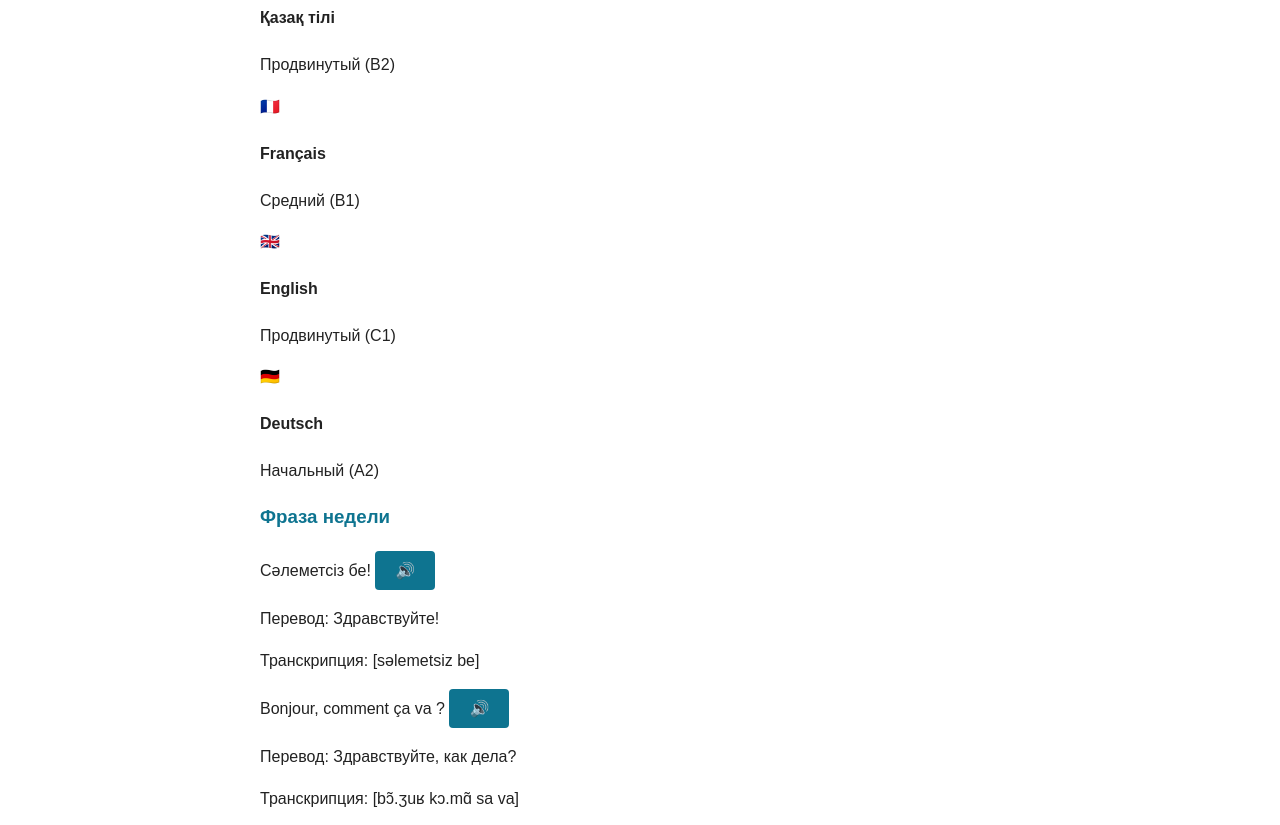
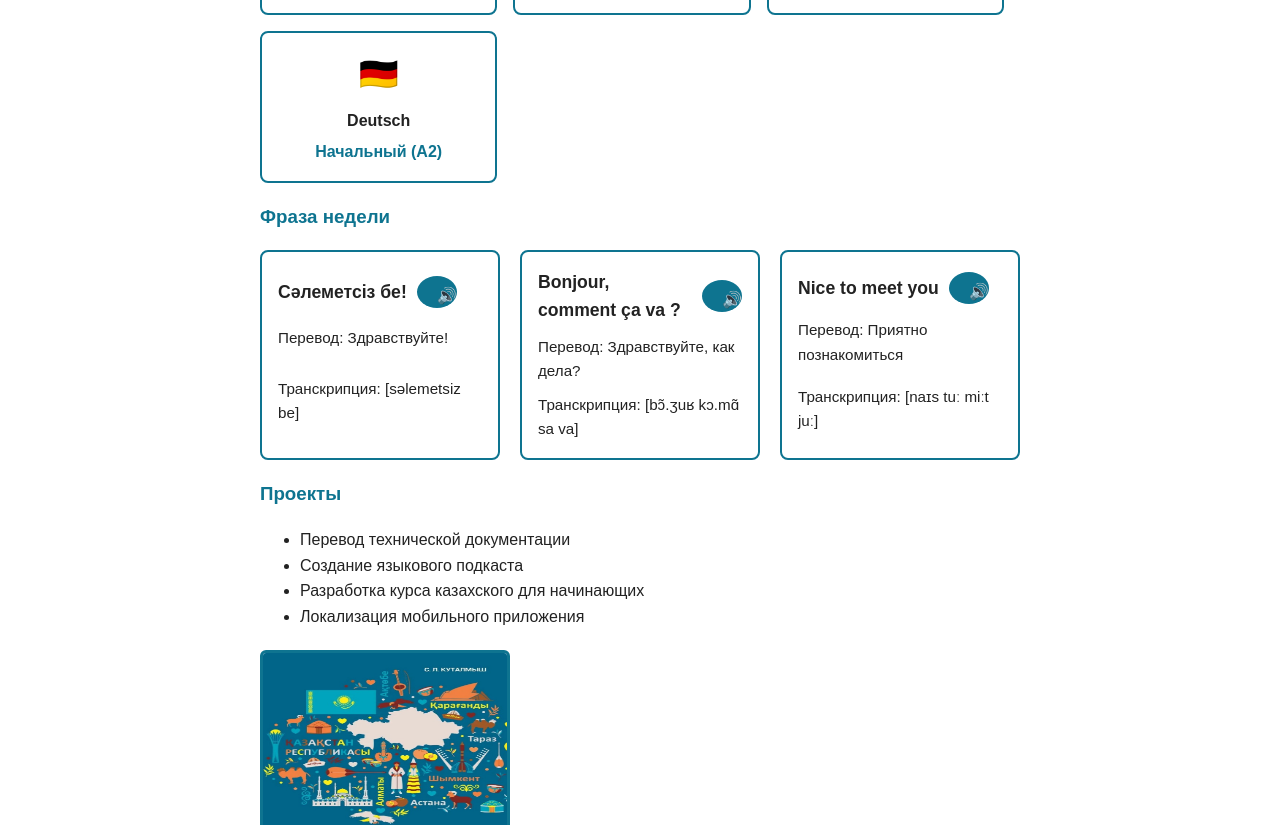
Before and after one commit to gzuzikpaid666/932404.kondratov.vadim.lab2, a plain HTML site: page index.html in a window 1280 px wide. Shown: the part 726-1551 px from the top of the page. Drawn offline with Linux system fonts and the light colour scheme.

Commit message:
Добавлены стили для навигации, flex/grid-раскладок и медиа-запросы для адаптивности

```diff
--- a/style.css
+++ b/style.css
@@ -8,6 +8,12 @@
 
 * {
     box-sizing: border-box;
+}
+
+html,
+body {
+    max-width: 100%;
+    overflow-x: hidden;
 }
 
 body {
@@ -67,10 +73,175 @@ section {
     outline: none;
 }
 
+.main-nav {
+    background-color: #ffffff;
+    border-bottom: 2px solid var(--main-color);
+    padding: 10px 20px;
+}
+
+.main-nav ul {
+    display: flex;
+    flex-wrap: wrap;
+    justify-content: center;
+    gap: 12px;
+    list-style: none;
+    margin: 0;
+    padding: 0;
+}
+
+.main-nav a {
+    display: inline-block;
+    color: var(--main-color);
+    text-decoration: none;
+    font-weight: bold;
+    padding: 8px 14px;
+    border-radius: 4px;
+    transition: background-color 0.2s ease, color 0.2s ease;
+}
+
+.main-nav a:hover {
+    background-color: var(--main-color);
+    color: #ffffff;
+}
+
+.main-nav a:focus {
+    outline: 3px solid var(--main-color);
+    outline-offset: 2px;
+}
+
+.main-nav a:active {
+    background-color: #063b46;
+    color: #ffffff;
+}
+
+@media (max-width: 480px) {
+    .main-nav ul {
+        flex-direction: column;
+        align-items: stretch;
+        text-align: center;
+    }
+}
+
 main {
     padding: 20px;
     max-width: 800px;
     margin: 0 auto;
+}
+
+.lang-cards {
+    display: flex;
+    flex-wrap: wrap;
+    gap: 16px;
+}
+
+.lang-card {
+    flex: 0 1 calc(33.333% - 16px);
+    background-color: #ffffff;
+    border: 2px solid var(--main-color);
+    border-radius: 8px;
+    padding: 16px;
+    text-align: center;
+}
+
+.lang-card .flag {
+    display: block;
+    font-size: 2rem;
+    margin-bottom: 8px;
+}
+
+.lang-card h4 {
+    margin: 0 0 6px;
+    color: var(--text-dark);
+}
+
+.lang-card .level {
+    margin: 0;
+    color: var(--main-color);
+    font-weight: bold;
+}
+
+@media (max-width: 768px) {
+    .lang-card {
+        flex-basis: calc(50% - 16px);
+    }
+}
+
+@media (max-width: 480px) {
+    .lang-card {
+        flex-basis: 100%;
+    }
+}
+
+.phrase-grid {
+    display: grid;
+    grid-template-columns: repeat(3, 1fr);
+    gap: 20px;
+}
+
+@media (max-width: 768px) {
+    .phrase-grid {
+        grid-template-columns: repeat(2, 1fr);
+    }
+}
+
+@media (max-width: 480px) {
+    .phrase-grid {
+        grid-template-columns: 1fr;
+    }
+}
+
+.phrase-card {
+    display: grid;
+    grid-template-rows: auto auto auto;
+    gap: 10px;
+    background-color: #ffffff;
+    border: 2px solid var(--main-color);
+    border-radius: 8px;
+    padding: 16px;
+}
+
+.phrase-block {
+    margin: 0;
+}
+
+.phrase-original {
+    display: flex;
+    align-items: center;
+    gap: 10px;
+    font-weight: bold;
+    font-size: 1.1rem;
+}
+
+.phrase-translation,
+.phrase-transcription {
+    color: var(--text-dark);
+    font-size: 0.95rem;
+}
+
+.audio-icon {
+    background-color: var(--main-color);
+    color: #ffffff;
+    border: none;
+    border-radius: 50%;
+    width: 32px;
+    height: 32px;
+    flex-shrink: 0;
+    cursor: pointer;
+    font-size: 1rem;
+    transition: background-color 0.2s ease;
+}
+
+.audio-icon:hover {
+    background-color: #0b5b70;
+}
+
+.audio-icon:active {
+    background-color: #063b46;
+}
+
+.audio-icon:focus {
+    outline: 3px solid var(--main-color);
+    outline-offset: 2px;
 }
 
 h3 {
@@ -80,15 +251,9 @@ h3 {
 .avatar {
     display: block;
     margin: 20px 0;
-    width: 250px;
-    height: 250px;
-    border: 4px solid transparent;
+    border: 3px solid var(--main-color);
     border-radius: 6px;
-    background-image: linear-gradient(#ffffff, #ffffff),
-        linear-gradient(135deg, var(--main-color), var(--accent-color));
-    background-origin: border-box;
-    background-clip: padding-box, border-box;
-    transition: background-image 0.3s ease;
+    transition: border-color 0.3s ease;
 }
 
 .ext-link:link {
```
